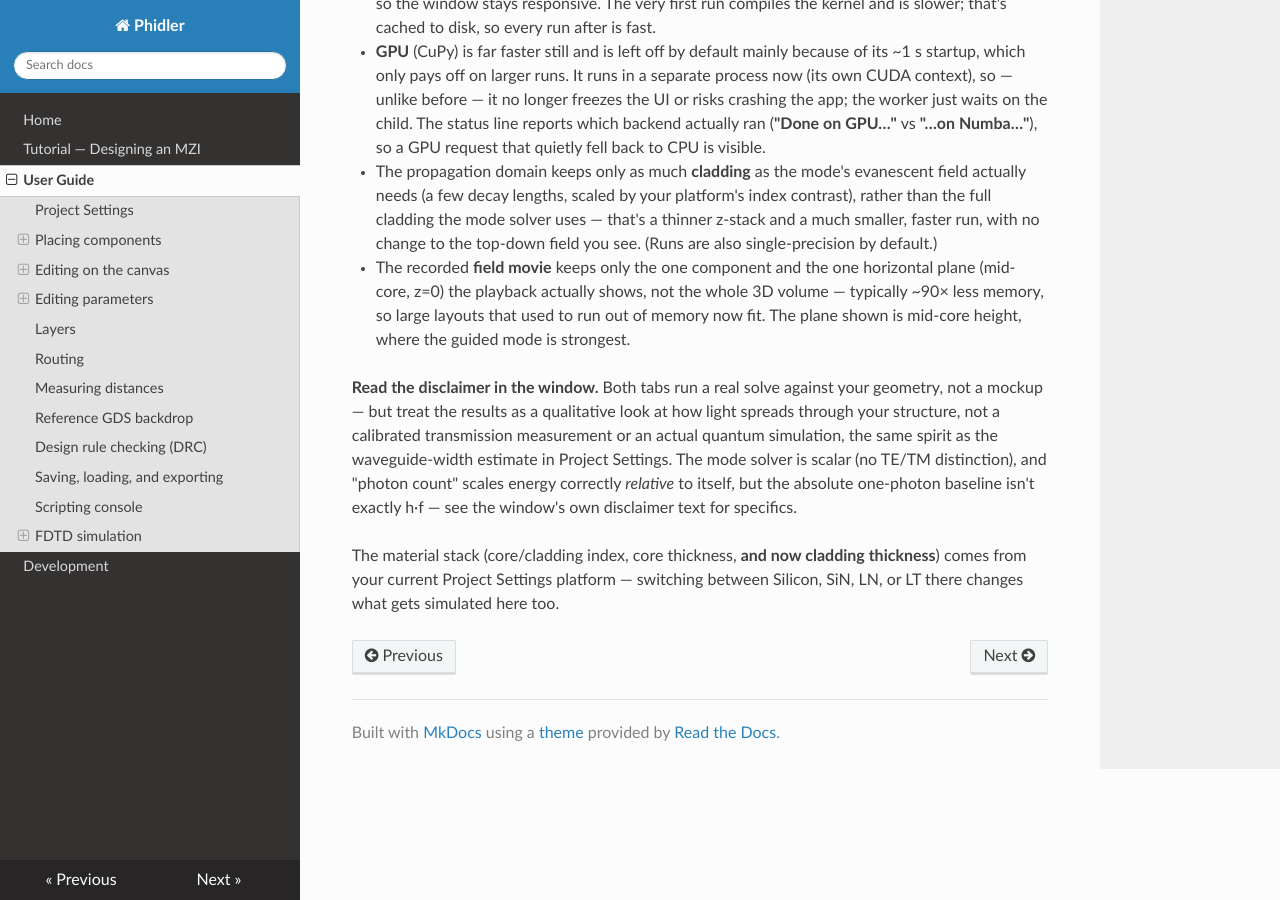
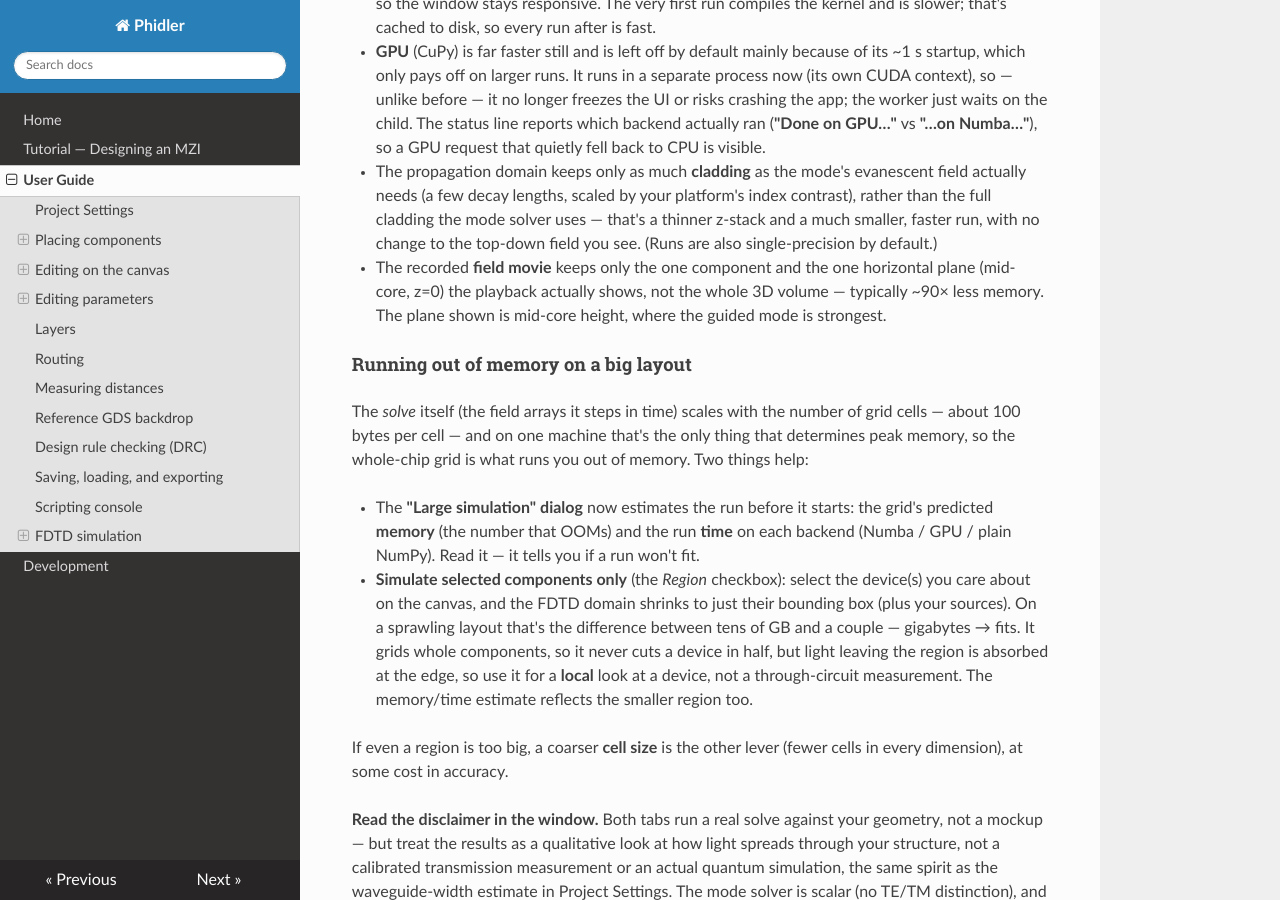
Before and after one commit to ngpaladi/phidler, an MkDocs documentation site: the page built from docs/guide.md, in a window 1280 px wide and 900 px high, scrolled down 9106 px. Built offline with MkDocs 1.6.1, drawn with Linux system fonts in a browser that asks for light colours; nearby versions of some CDN libraries.

Commit message:
docs: ROI region + pre-flight memory/time estimates for FDTD
Co-Authored-By: Claude Opus 4.8 (1M context) <noreply@anthropic.com>
Claude-Session: https://claude.ai/code/session_01AMtHjPjgX93SH9vGY5zY3U

```diff
--- a/docs/guide.md
+++ b/docs/guide.md
@@ -356,9 +356,30 @@ Propagation runs use a few accelerators so they don't crawl:
   to the top-down field you see. (Runs are also single-precision by default.)
 - The recorded **field movie** keeps only the one component and the one
   horizontal plane (mid-core, z=0) the playback actually shows, not the whole 3D
-  volume — typically ~90× less memory, so large layouts that used to run out of
-  memory now fit. The plane shown is mid-core height, where the guided mode is
-  strongest.
+  volume — typically ~90× less memory. The plane shown is mid-core height, where
+  the guided mode is strongest.
+
+#### Running out of memory on a big layout
+
+The *solve* itself (the field arrays it steps in time) scales with the number of
+grid cells — about 100 bytes per cell — and on one machine that's the only thing
+that determines peak memory, so the whole-chip grid is what runs you out of
+memory. Two things help:
+
+- The **"Large simulation" dialog** now estimates the run before it starts: the
+  grid's predicted **memory** (the number that OOMs) and the run **time** on each
+  backend (Numba / GPU / plain NumPy). Read it — it tells you if a run won't fit.
+- **Simulate selected components only** (the *Region* checkbox): select the
+  device(s) you care about on the canvas, and the FDTD domain shrinks to just
+  their bounding box (plus your sources). On a sprawling layout that's the
+  difference between tens of GB and a couple — gigabytes → fits. It grids whole
+  components, so it never cuts a device in half, but light leaving the region is
+  absorbed at the edge, so use it for a **local** look at a device, not a
+  through-circuit measurement. The memory/time estimate reflects the smaller
+  region too.
+
+If even a region is too big, a coarser **cell size** is the other lever (fewer
+cells in every dimension), at some cost in accuracy.
 
 **Read the disclaimer in the window.** Both tabs run a real solve against
 your geometry, not a mockup — but treat the results as a qualitative
```
